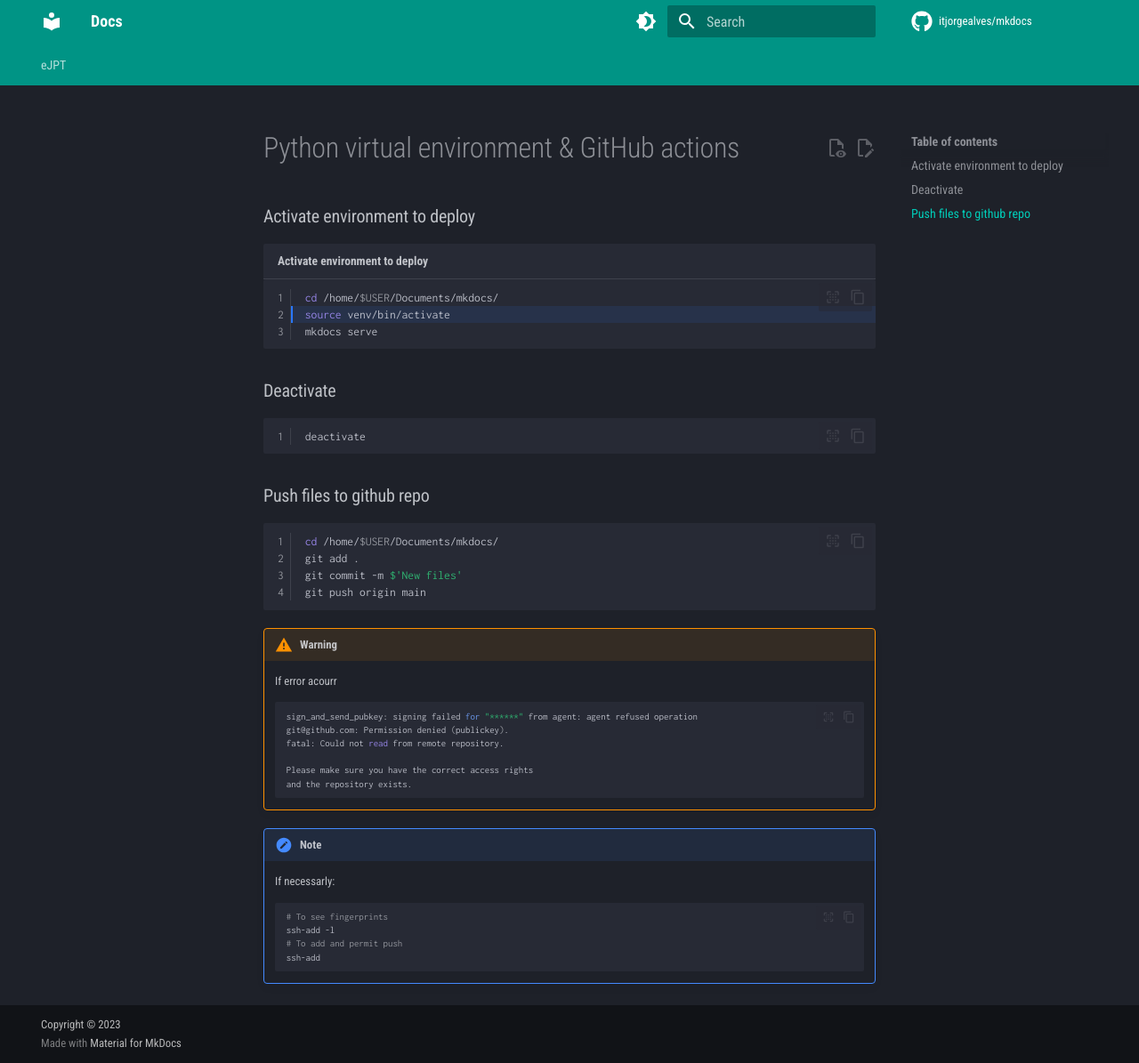
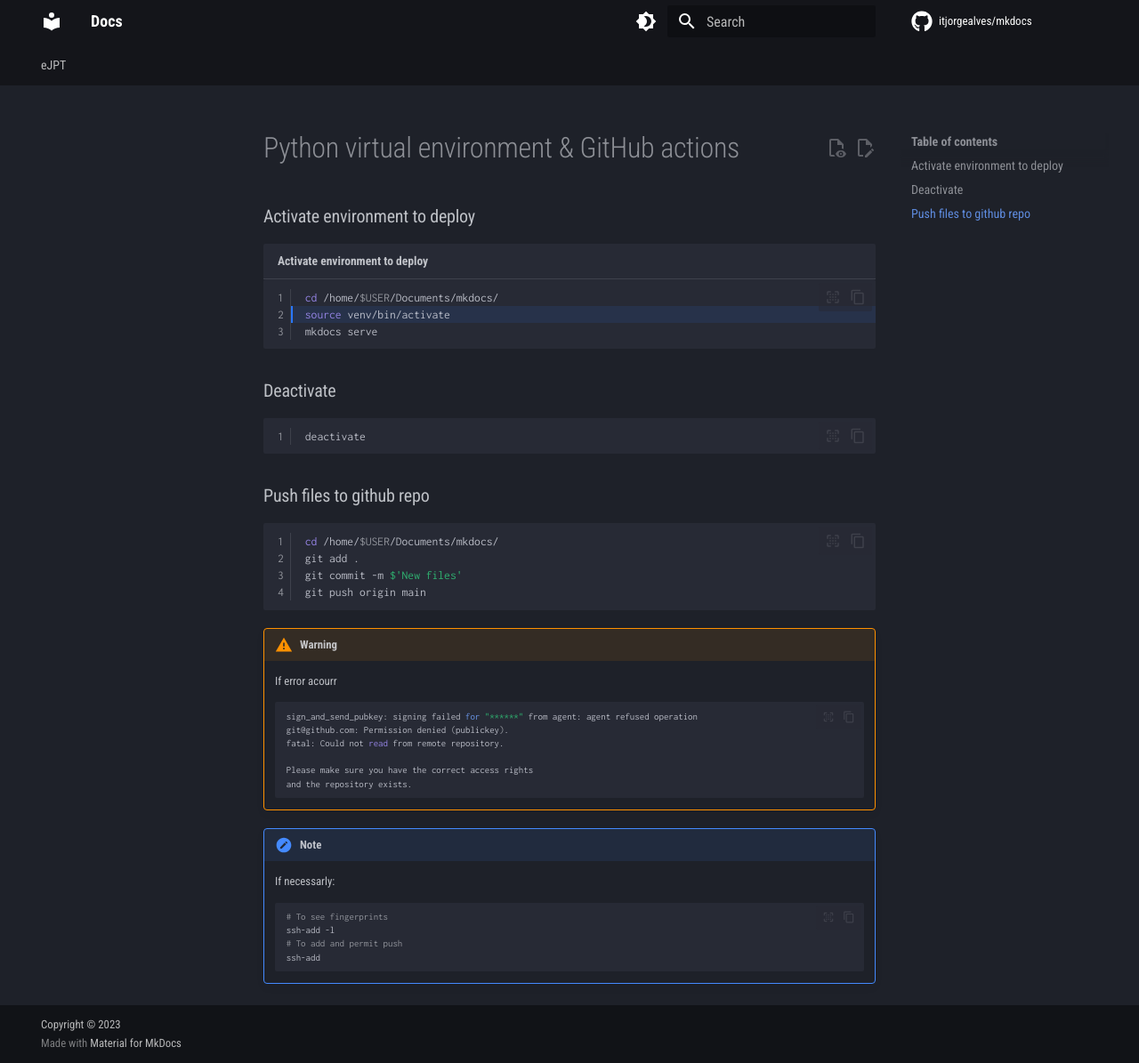
Before and after one commit to itjorgealves/mkdocs, an MkDocs documentation site: the page built from docs/use-vscode-and-mkdocs.md, in a window 1280 px wide and 1195 px high. Shown: the whole window at 89% size. Built offline with MkDocs 1.6.1 and Material for MkDocs 9.7.7, drawn with Linux system fonts in a browser that asks for light colours; comment, search, counter and statistics services are not loaded.

Commit message:
Theme changes

```diff
--- a/mkdocs.yml
+++ b/mkdocs.yml
@@ -43,8 +43,8 @@ theme:
     # - toc.integrate
   palette:
     - scheme: slate
-      primary: teal # black
-      accent: green
+      primary: black
+      accent: teal
       toggle:
         icon: material/brightness-4
         name: Switch to light mode
```
